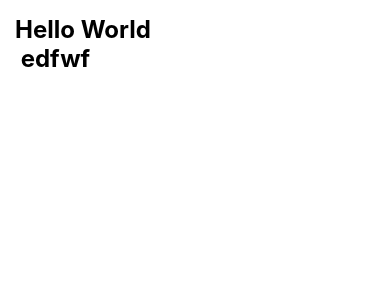
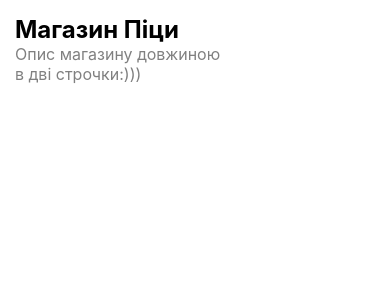
Before and after one commit to nazariikekosh/n.k_ReactNative-pizzaTest, a React Native app in the folder PizzaTestJs/: screen / in a window 390 px wide. Shown: the top 300 px of the page. Built offline with nearby package versions, Linux system fonts and the light colour scheme.

Commit message:
add text and desc

```diff
--- a/PizzaTestJs/App.js
+++ b/PizzaTestJs/App.js
@@ -7,7 +7,10 @@ const App = () => {
         <StatusBar backgroundColor="#fff" barStyle={'dark-content'} />
         <View style={styles.container}>
           <Text style={styles.text}>
-            Hello World {'\n'} edfwf
+            Магазин Піци
+          </Text>
+          <Text style={styles.textDes}>
+            Опис магазину довжиною {'\n'}в дві строчки:)))
           </Text>
         </View>
       </SafeAreaView>
@@ -18,16 +21,20 @@ const App = () => {
 
 const styles = StyleSheet.create({
   container: {
+    flex: 1,
+    paddingTop: 15,
+    backgroundColor: '#fff',
     paddingHorizontal: 15,
-    paddingVertical: 15,
-    display: 'flex',
-    flexDirection: 'row',
-    justifyContent: 'space-between'
   },
 
   text: {
     fontSize: 24,
     fontWeight: '700',
+  },
+
+  textDes: {
+    fontSize: 16,
+    color: 'grey',
   }
 
 });
```
